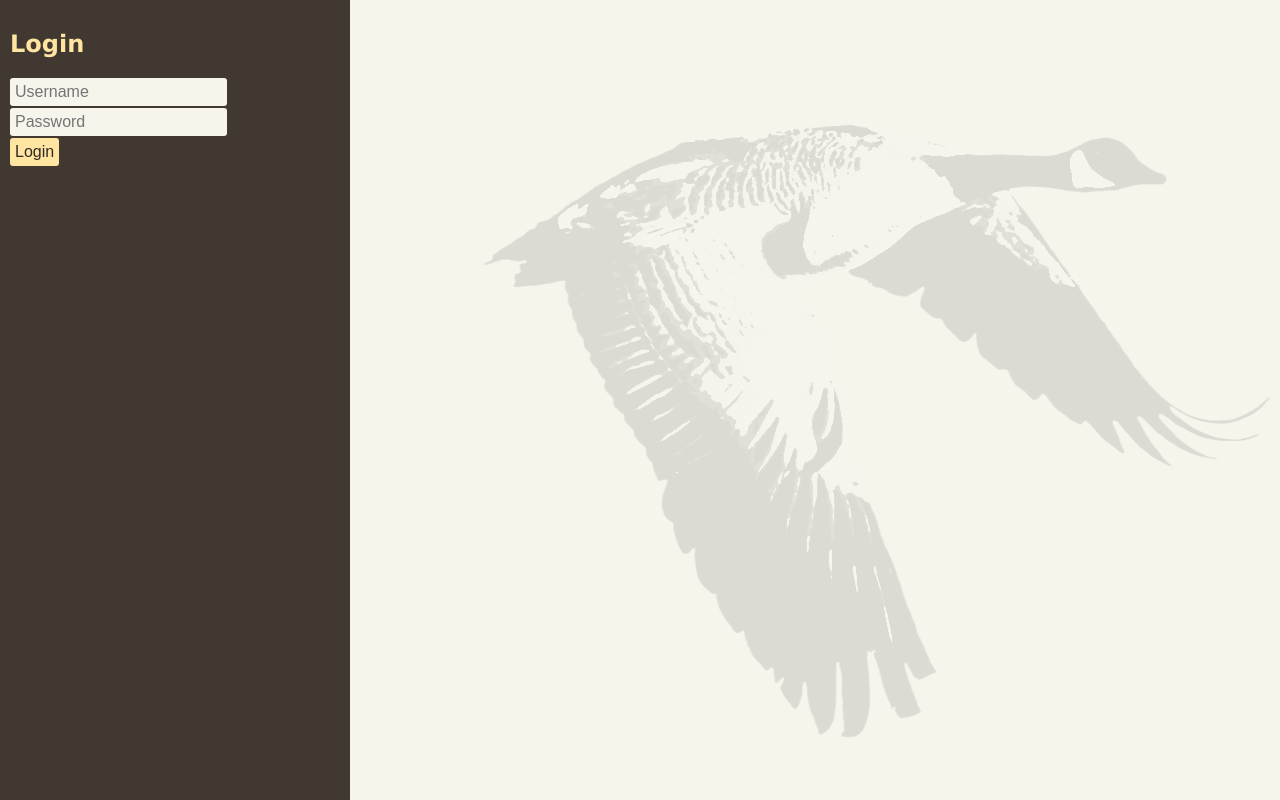
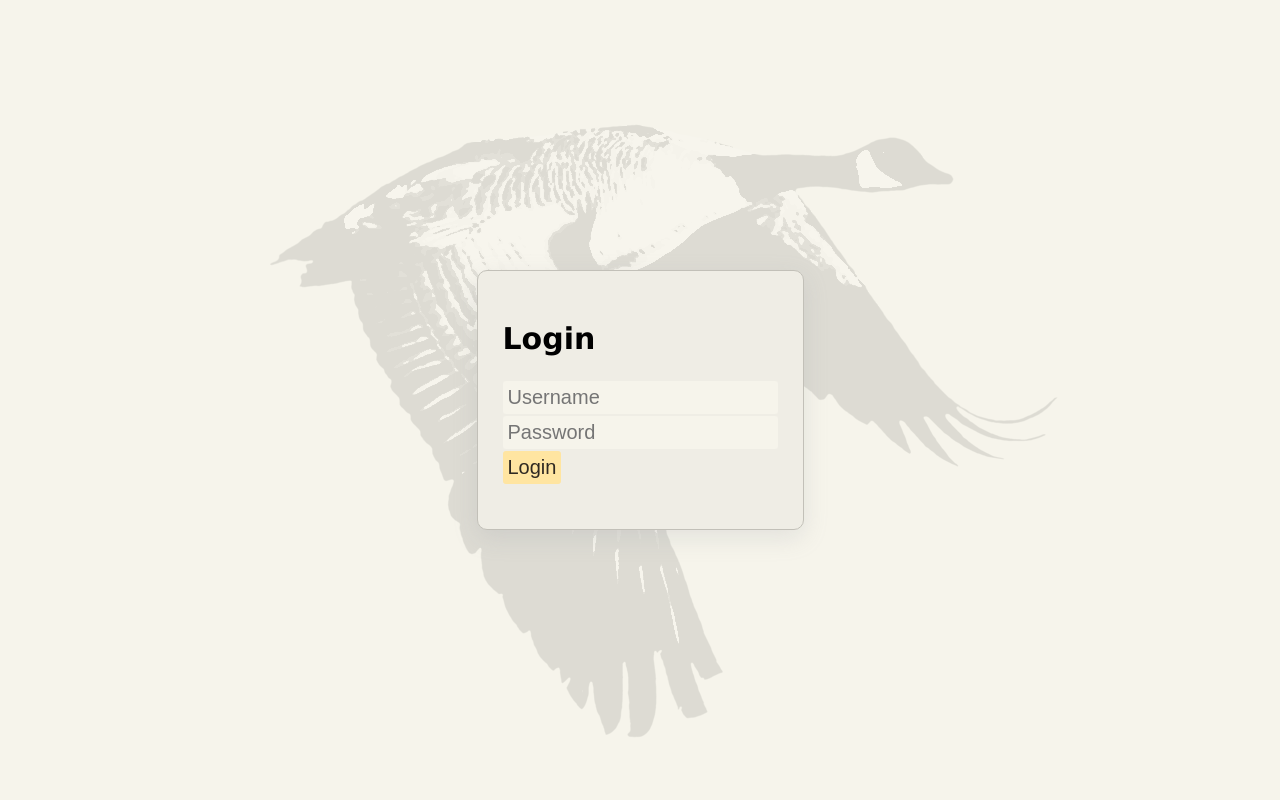
Before and after one commit to Nikos1001/zeitgoose, a Flask app: page /login in a window 1280 px wide. Run offline with Flask 3, Linux system fonts and the light colour scheme; parts of the project's set-up code (start-up, migrations or seed data) failed here and were passed over.

Commit message:
Improved CSS

```diff
--- a/static/global.css
+++ b/static/global.css
@@ -62,3 +62,11 @@ a {
 #error {
     color: var(--error);
 }
+
+.card {
+    box-shadow: rgba(149, 157, 165, 0.2) 0px 8px 24px;
+    padding: 15px;
+    background-color: #EFEDE5;
+    border-radius: 10px;
+    border: #c2c0b8 1px solid;
+}
--- a/static/login.css
+++ b/static/login.css
@@ -1,15 +1,26 @@
 
 body {
-    display: grid;
-    grid-template-columns: 1fr 2fr;
     height: 100%;
+    display: flex;
+    align-items: center;
+    justify-content: center;
 }
 
 #left-panel {
-    background-color: var(--dark-1);
-    color: var(--light-2);
-    min-width: 350px;
-    max-width: 350px;
+    display: flex;
+    justify-content: space-around;
+}
+
+#left-panel, #left-panel input {
+    font-size: 20px;
+}
+
+@media (max-width: 1000px) {
+
+    #left-panel, #left-panel input {
+        font-size: 3vw;
+    }
+
 }
 
 form {
@@ -19,3 +30,12 @@ form {
 #email-note {
     width: 20ch;
 }
+
+.bgimage {
+    width: 100%;
+    height: 100%;
+    position: fixed;
+    left: 0;
+    top: 0;
+    z-index: -1;
+}
--- a/templates/login.html
+++ b/templates/login.html
@@ -6,7 +6,7 @@
         <link rel="icon" href="{{url_for('static', filename='logo.png')}}">
     </head>
     <body>
-        <div id="left-panel">
+        <div id="left-panel" class="card">
             <form method="post">
                 <h2>Login</h2>
                 <input type="text" name="username" placeholder="Username" {% if username %} value="{{username}}" {% endif %}><br>
--- a/templates/signup.html
+++ b/templates/signup.html
@@ -6,7 +6,7 @@
         <link rel="icon" href="{{url_for('static', filename='logo.png')}}">
     </head>
     <body>
-        <div id="left-panel">
+        <div id="left-panel" class="card">
             <form method="post">
                 <h2>Sign Up</h2>
                 <input type="text" name="username" placeholder="Username" {% if username %} value="{{username}}" {% endif %}><br>
```
Also changed, not shown: templates/home.html (+5 -10 lines).
